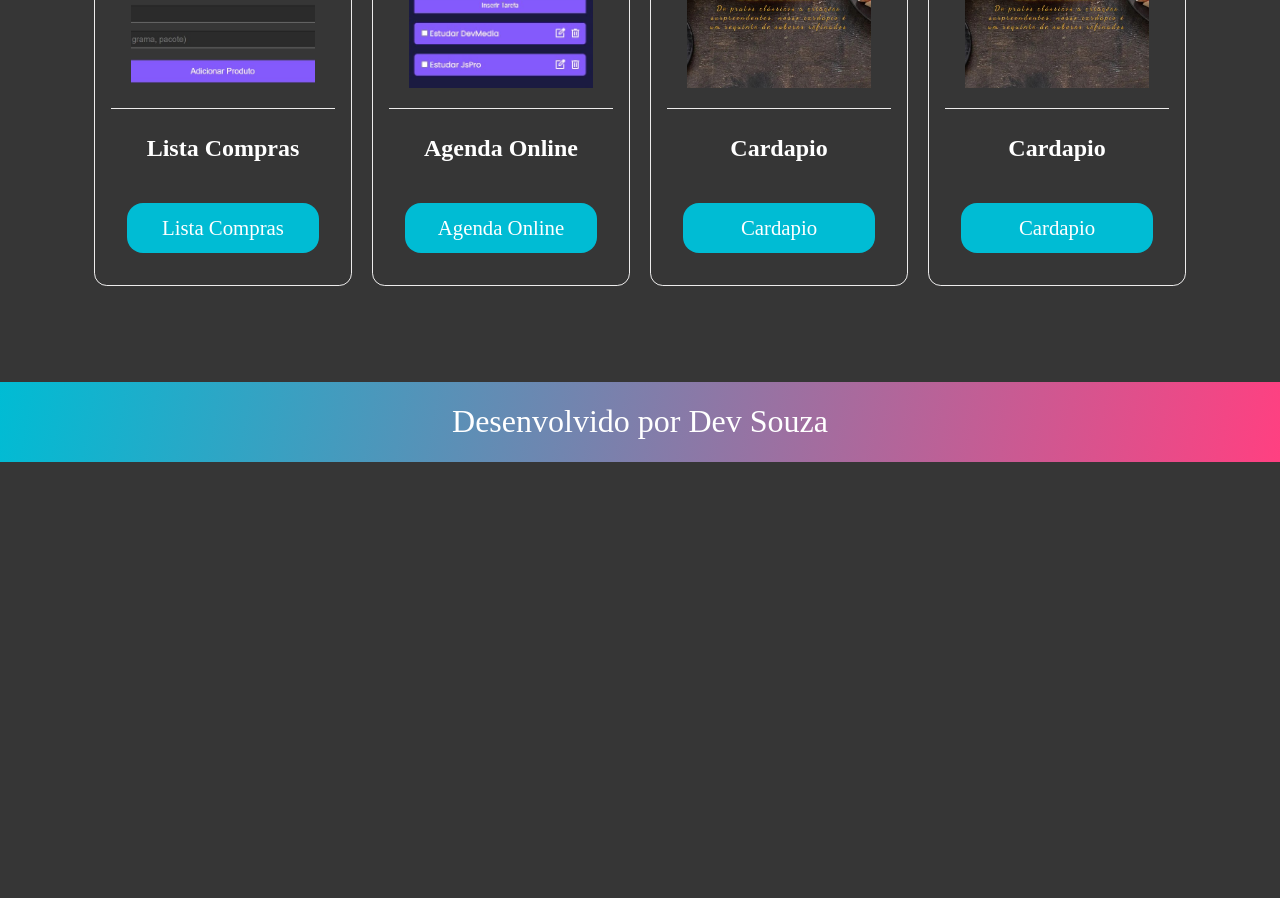
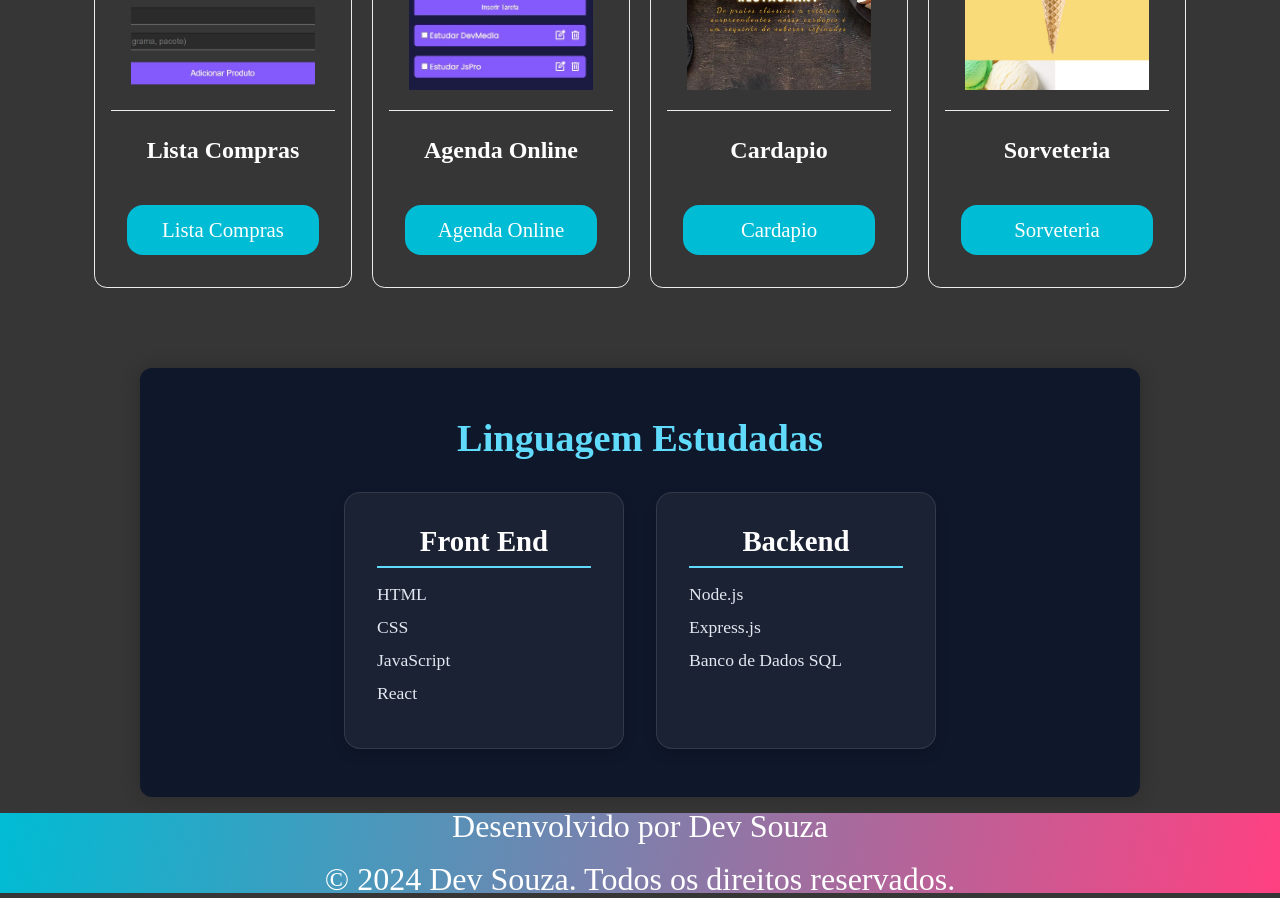
Before and after one commit to AndreSouzanl/landingPagePessoal, a Next.js app: page / in a window 1280 px wide. Shown: the part 960-1858 px from the top of the page. Before the commit the page ends 1422 px from the top, so only its background shows below. Built offline with nearby package versions, Linux system fonts and the light colour scheme.

Commit message:
atualizandoProjeto0211

```diff
--- a/src/app/page.js
+++ b/src/app/page.js
@@ -5,6 +5,7 @@ import Projetos from "@/componentes/Projetos/Projetos";
 import Rodape from "@/componentes/Rodape/Rodape";
 import Image from "next/image";
 import icone from "@/data/icone";
+import Tecnologia from "@/componentes/tecnologia/tecnologia";
 
 export default function Home() {
   return (
@@ -19,13 +20,15 @@ export default function Home() {
           />
         </div>
         <Sobre
-          subtitulo="Sobre Mim"
-          descricao=" Me chamo André Luiz de souza, casado, tenho uma filha, trabalho a 21 anos com funcionário publico, e sou apaixonado por tecnologia. Iniciei meus estudos em 2021, quando entrei na faculdade Ampli Pitágoras onde cursei Análise e Desenvolvimento de Sistemas, concluindo o curso em 22 de agosto de 2023. Paralelamente, também estudei Desenvolvimento de Aplicativos Móveis, na faculdade Unicessumar, curso que já finalizei com êxito.
+          subtitulo=" 🙋🏼‍♂️ Sobre Mim"
+          descricao="  Me chamo André Luiz de souza, casado, tenho uma filha, trabalho a 21 anos com funcionário publico, e sou apaixonado por tecnologia. Iniciei meus estudos em 2021, quando entrei na faculdade Ampli Pitágoras onde cursei Análise e Desenvolvimento de Sistemas, concluindo o curso em 22 de agosto de 2023. Paralelamente, também estudei Desenvolvimento de Aplicativos Móveis, na faculdade Unicessumar, curso que já finalizei com êxito.
          "
         />
-        <Projetos titulo="Meus Projetos" />
+        <Projetos titulo=" 💻 Meus Projetos" />
+
+        <Tecnologia />
       </main>
-      <Rodape texto="Desenvolvido por Dev Souza" />
+      <Rodape />
     </div>
   );
 }
--- a/src/componentes/Rodape/Rodape.jsx
+++ b/src/componentes/Rodape/Rodape.jsx
@@ -1,9 +1,11 @@
-import estilos from './Rodape.module.css'
-export default function Rodape(props){
-  return(
+import estilos from "./Rodape.module.css";
+export default function Rodape(props) {
+  return (
     <div className={estilos.rodape}>
-      <p>{props.texto}</p>
-
+      <div className={estilos.redes_sociais}>
+        <p>Desenvolvido por Dev Souza</p>
+        <span>© 2024 Dev Souza. Todos os direitos reservados.</span>
+      </div>
     </div>
-  )
+  );
 }
--- a/src/componentes/Rodape/Rodape.module.css
+++ b/src/componentes/Rodape/Rodape.module.css
@@ -1,10 +1,21 @@
-
-.rodape{
-  display : flex;
+.rodape {
+  display: flex;
   justify-content: center;
-  align-items:center;
+  align-items: center;
   font-size: 2rem;
-   background: linear-gradient(100deg, #00bcd4, #ff4081);
+  background: linear-gradient(100deg, #00bcd4, #ff4081);
   color: #fff;
   height: 10vh;
-};
+}
+.redes_sociais {
+  display: flex;
+  justify-content: center;
+  align-items: center;
+  flex-direction: column;
+  gap: 1rem;
+}
+
+.redes_sociais p {
+  text-align: center;
+  color: #fff;
+}
--- /dev/null
+++ b/src/componentes/tecnologia/tecnologia.jsx
@@ -0,0 +1,28 @@
+import styles from "./tecnologia.module.css";
+export default function Tecnologia() {
+  return (
+    <div className={styles.container} id="tecnologia">
+      <h1>Linguagem Estudadas</h1>
+
+      <div className={styles.container_linguagens}>
+        <div className={styles.container_frontend}>
+          <h2>Front End</h2>
+          <ul>
+            <li>HTML</li>
+            <li>CSS</li>
+            <li>JavaScript</li>
+            <li>React</li>
+          </ul>
+        </div>
+        <div className={styles.container_backend}>
+          <h2>Backend</h2>
+          <ul>
+            <li>Node.js</li>
+            <li>Express.js</li>
+            <li>Banco de Dados SQL</li>
+          </ul>
+        </div>
+      </div>
+    </div>
+  );
+}
--- /dev/null
+++ b/src/componentes/tecnologia/tecnologia.module.css
@@ -0,0 +1,91 @@
+/* Container geral */
+.container {
+  padding: 3rem 1rem;
+  border-radius: 12px;
+  max-width: 1000px;
+  margin: 0 auto;
+  background: #0f172a; /* fundo escuro moderno */
+  color: #f1f5f9;
+  text-align: center;
+  box-shadow: 0 0 20px rgba(0, 0, 0, 0.2);
+}
+
+/* Título principal */
+.container h1 {
+  font-size: 2.4rem;
+  text-align: center;
+  color: #61dbfb; /* azul React */
+  margin-bottom: 2rem;
+  font-weight: 700;
+}
+
+/* Área das linguagens (cards lado a lado) */
+.container_linguagens {
+  display: flex;
+  justify-content: center;
+  flex-wrap: wrap;
+  gap: 2rem;
+  margin-top: 2rem;
+}
+
+/* Estilo dos blocos Front/Back */
+.container_frontend,
+.container_backend {
+  background: rgba(255, 255, 255, 0.05);
+  border: 1px solid rgba(255, 255, 255, 0.1);
+  border-radius: 16px;
+  padding: 2rem;
+  width: 280px;
+  transition: all 0.3s ease;
+  box-shadow: 0 6px 12px rgba(0, 0, 0, 0.15);
+}
+
+.container_frontend:hover,
+.container_backend:hover {
+  transform: translateY(-8px);
+  box-shadow: 0 10px 25px rgba(97, 219, 251, 0.25);
+}
+
+/* Subtítulos */
+.container_frontend h2,
+.container_backend h2 {
+  font-size: 1.8rem;
+  margin-bottom: 1rem;
+  color: #ffffff;
+  border-bottom: 2px solid #61dbfb;
+  padding-bottom: 0.5rem;
+  width: 100%;
+}
+
+
+.container_frontend ul {
+  list-style: none;
+  padding: 0;
+  margin: 0;
+}
+
+.container_frontend li {
+  display: flex;
+  align-items: center;
+  gap: 10px;
+  font-size: 1.1rem;
+  margin: 12px 0;
+  color: #e2e8f0;
+  transition: color 0.2s ease;
+}
+
+.container_backend ul {
+  list-style: none;
+  padding: 0;
+  margin: 0;
+}
+
+.container_backend li {
+  display: flex;
+  align-items: center;
+  gap: 10px;
+  font-size: 1.1rem;
+  margin: 12px 0;
+  color: #e2e8f0;
+  transition: color 0.2s ease;
+}
--- a/src/data/icone.js
+++ b/src/data/icone.js
@@ -3,5 +3,6 @@ import ead from "/public/ead.jpg";
 import agenda from "/public/agenda.jpg";
 import menu from "/public/menu.jpg";
 import foto from "/public/foto.jpg";
+import sorveteria from "/public/sorveteria.jpg";
 
-export default { menu, list, ead, agenda, foto };
+export default { menu, list, ead, agenda, foto, sorveteria };
--- a/src/data/projetos.js
+++ b/src/data/projetos.js
@@ -20,10 +20,10 @@ const dados = [
     texto: "Cardapio",
   },
   {
-    imagem: icone.menu,
-    titulo: "Cardapio",
-    url: "https://menu-beta-ten.vercel.app/",
-    texto: "Cardapio",
+    imagem: icone.sorveteria,
+    titulo: "Sorveteria",
+    url: "https://sorveteria-gelateria-neon.vercel.app/",
+    texto: "Sorveteria ",
   },
 ];
 export default dados;
```
Also changed, not shown: public/sorveteria.jpg (added).
